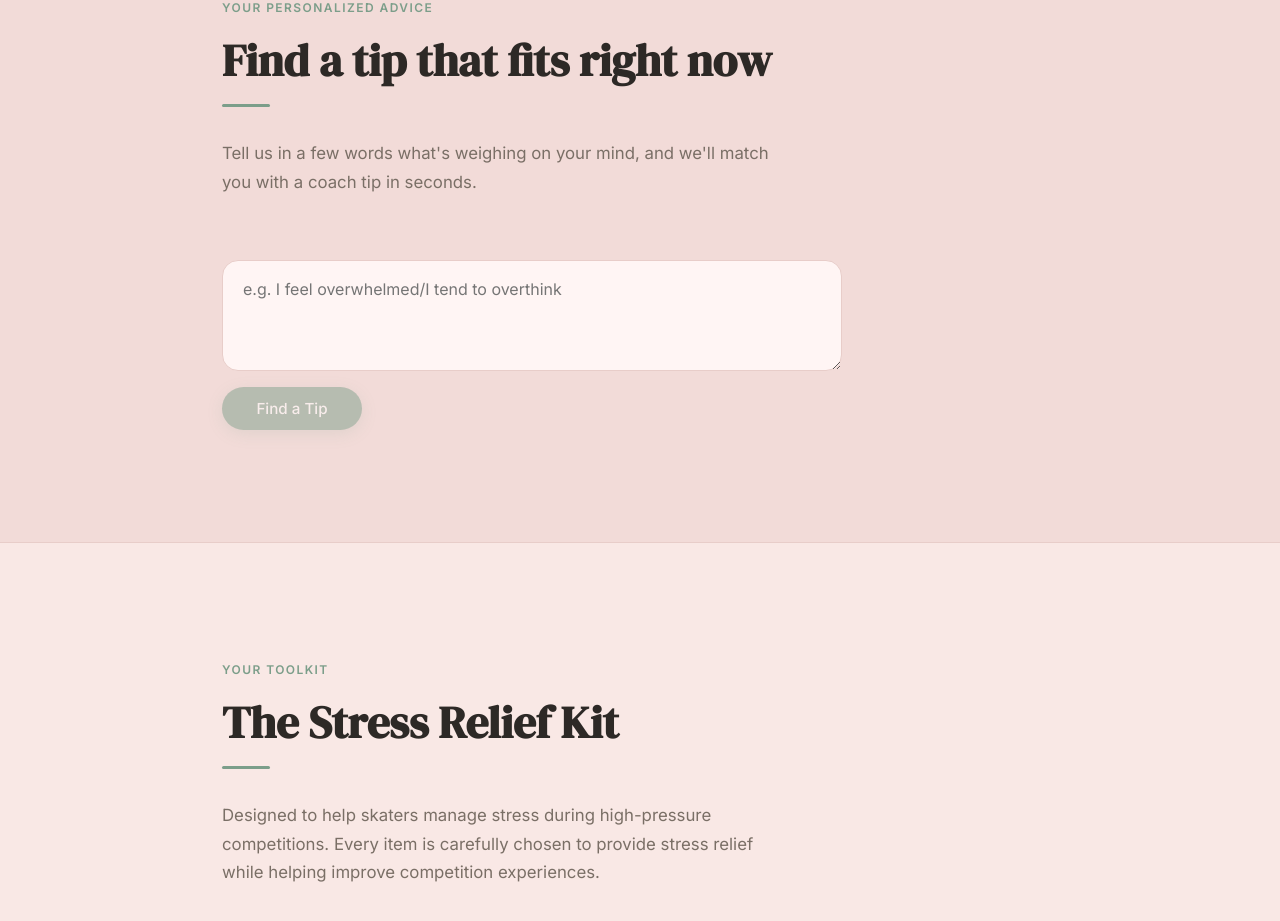
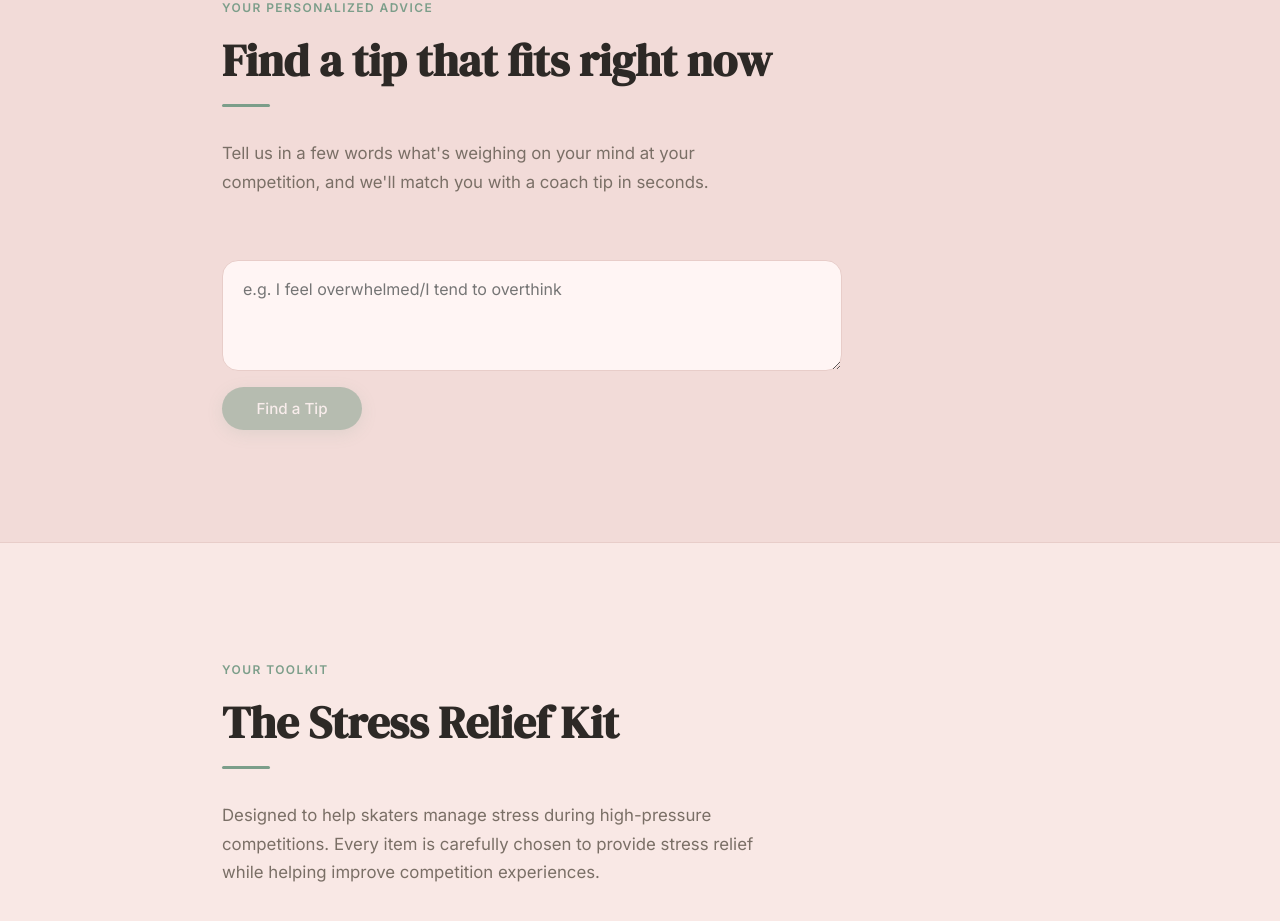
Before and after one commit to violetyan10/Edge-and-Ease, a Vue app in the folder frontend/: page / in a window 1280 px wide. Shown: the part 920-1841 px from the top of the page. Built offline with nearby package versions, Linux system fonts and the light colour scheme; the HTML template or start-up script is replaced by a standard one.

Commit message:
update_tip_desc_2

```diff
--- a/frontend/src/components/TipFinderSection.vue
+++ b/frontend/src/components/TipFinderSection.vue
@@ -8,8 +8,8 @@
         <h2 class="tip-section__title">Find a tip that fits right now</h2>
         <div class="divider" />
         <p class="tip-section__lead">
-          Tell us in a few words what's weighing on your mind, and we'll match
-          you with a coach tip in seconds.
+          Tell us in a few words what's weighing on your mind at your competition,
+          and we'll match you with a coach tip in seconds.
         </p>
       </div>
 
```
